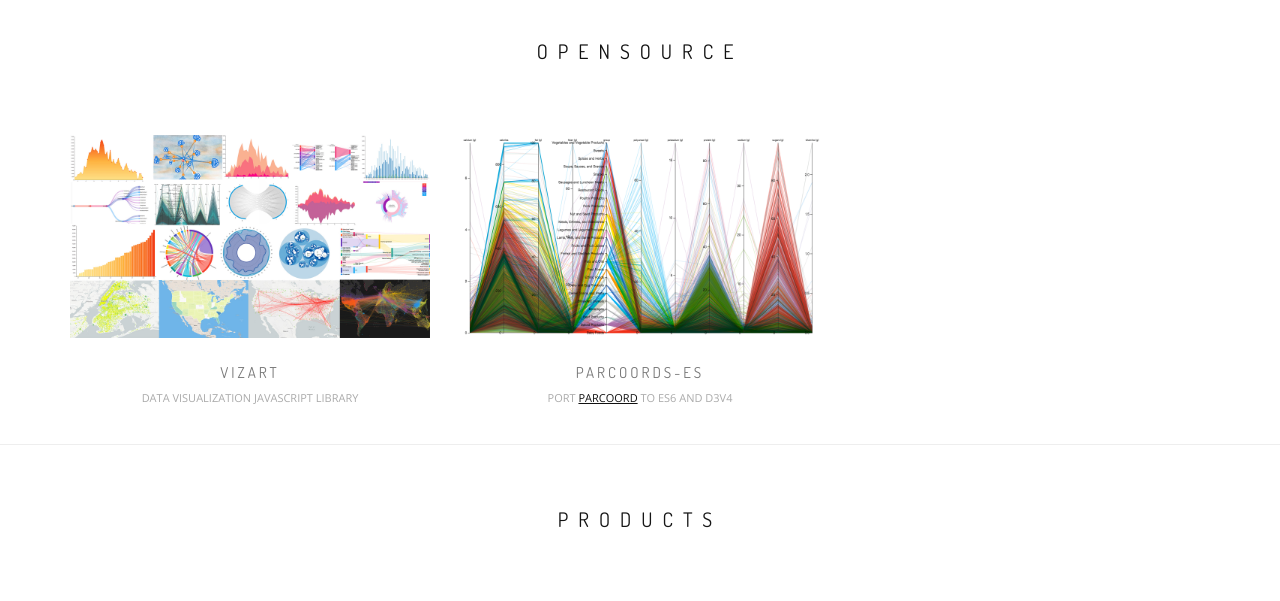
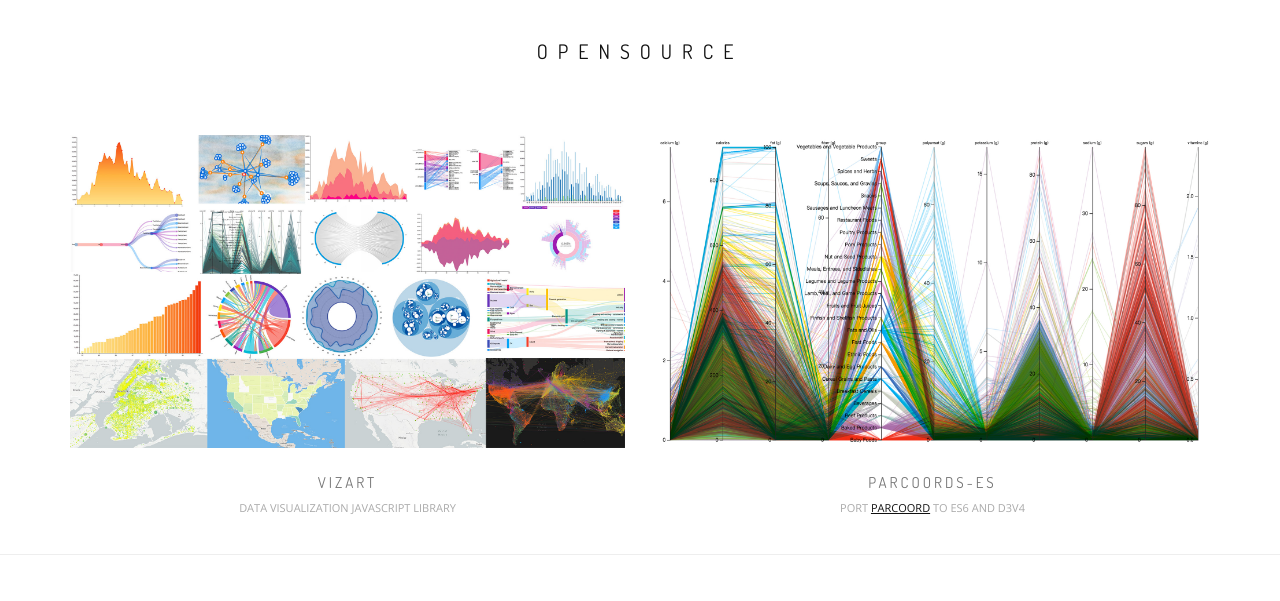
Before and after one commit to BigFatDog/BigFatDog.github.io, a plain HTML site: page index.html in a window 1280 px wide. Shown: the part 600-1201 px from the top of the page. Drawn offline with nearby package versions, Linux system fonts and the light colour scheme; some packages are replaced by stand-ins of ours.

Commit message:
index layout

```diff
--- a/index.html
+++ b/index.html
@@ -125,7 +125,7 @@
                     <div class="row multi-columns-row">
 
                         <!-- Service Item -->
-                        <div class="col-sm-6 col-md-4 col-lg-4 mb-md-50 wow fadeIn" data-wow-delay="0.1s" data-wow-duration="2s" style="visibility: visible; animation-duration: 2s; animation-delay: 0.1s; animation-name: fadeIn;">
+                        <div class="col-sm-6 col-md-6 col-lg-6 mb-md-50 wow fadeIn" data-wow-delay="0.1s" data-wow-duration="2s" style="visibility: visible; animation-duration: 2s; animation-delay: 0.1s; animation-name: fadeIn;">
 
                             <div class="post-prev-img">
                                 <a href="https://vizartjs.github.io/" target="_blank"><img src="./img/all.jpg" alt=""></a>
@@ -141,7 +141,7 @@
                         <!-- End Service Item -->
 
                         <!-- Service Item -->
-                        <div class="col-sm-6 col-md-4 col-lg-4 mb-md-50 wow fadeIn" data-wow-delay="0.2s" data-wow-duration="2s" style="visibility: visible; animation-duration: 2s; animation-delay: 0.2s; animation-name: fadeIn;">
+                        <div class="col-sm-6 col-md-6 col-lg-6 mb-md-50 wow fadeIn" data-wow-delay="0.2s" data-wow-duration="2s" style="visibility: visible; animation-duration: 2s; animation-delay: 0.2s; animation-name: fadeIn;">
 
                             <div class="post-prev-img">
                                 <a href="https://github.com/BigFatDog/parcoords-es/" target="_blank"><img src="img/parallel_coordinates.jpg" alt=""></a>
```
